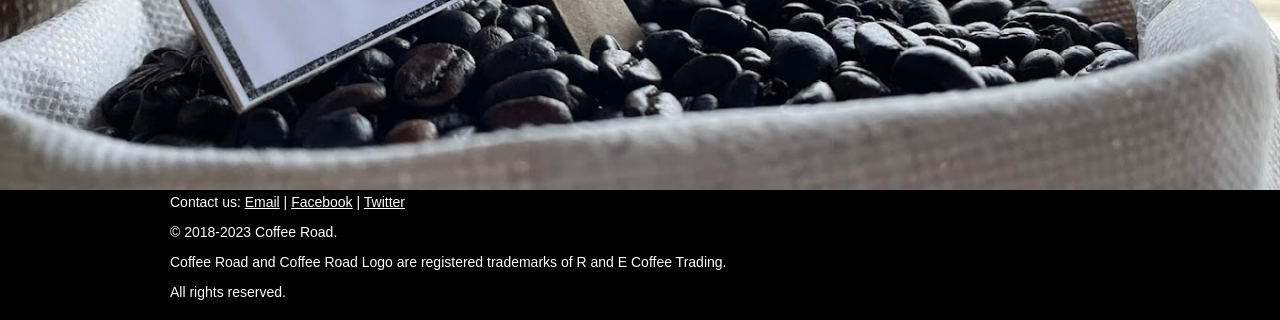
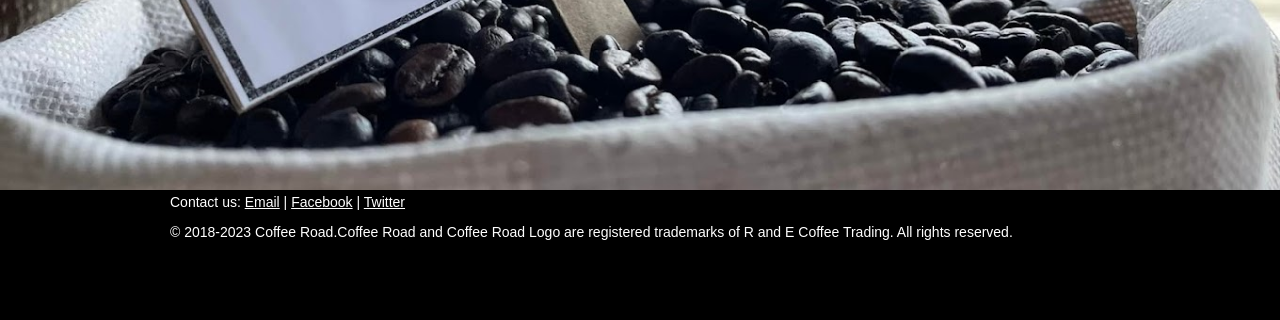
Before and after one commit to coffeeroadweb/coffeeroadweb.github.io, a plain HTML site: page index.html in a window 1280 px wide. Shown: the part 1558-1878 px from the top of the page. Drawn offline with Linux system fonts and the light colour scheme.

Commit message:
Update index.html

```diff
--- a/index.html
+++ b/index.html
@@ -40,9 +40,9 @@
     <div class="footer">
       <div class="container">
         <p>Contact us: <a href="mailto:coffeeroadph@gmail.com" style="color:#fff">Email</a> | <a href="https://www.facebook.com/marketinfodeveloper/" style="color:#fff">Facebook</a> | <a href="https://www.twitter.com/marketinfodev" style="color:#fff">Twitter</a></p>
-        <p>&copy; 2018-2023 Coffee Road.</p>
-        <p>Coffee Road and Coffee Road Logo are registered trademarks of R and E Coffee Trading.</p>
-        <p>All rights reserved.</p>
+        <p>&copy; 2018-2023 Coffee Road.Coffee Road and Coffee Road Logo are registered trademarks of R and E Coffee Trading. All rights reserved.</p>
+        <p></p>
+        <p></p>
       </div>
     </div>
   </body>
```
